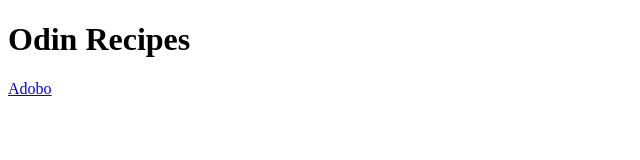
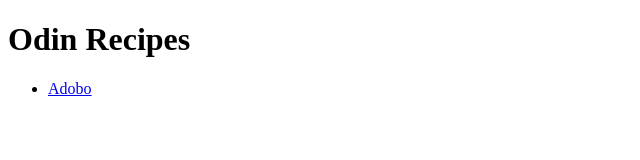
Before and after one commit to Bossfight123/odin-recipes1, a plain HTML site: page index.html in a window 1280 px wide. Shown: the full height of the page, 0-640 px from the left. Drawn offline with Linux system fonts and the light colour scheme.

```diff
--- a/index.html
+++ b/index.html
@@ -7,6 +7,8 @@
 </head>
 <body>
     <h1>Odin Recipes</h1>
-    <a href = "./Adobo.html">Adobo</a>
+    <ul>
+    <li><a href = "./Adobo.html">Adobo</a></li>
+    </ul>
 </body>
 </html>
```
Also changed, not shown: adobo.jpg (added), tinola.jpeg (added).
